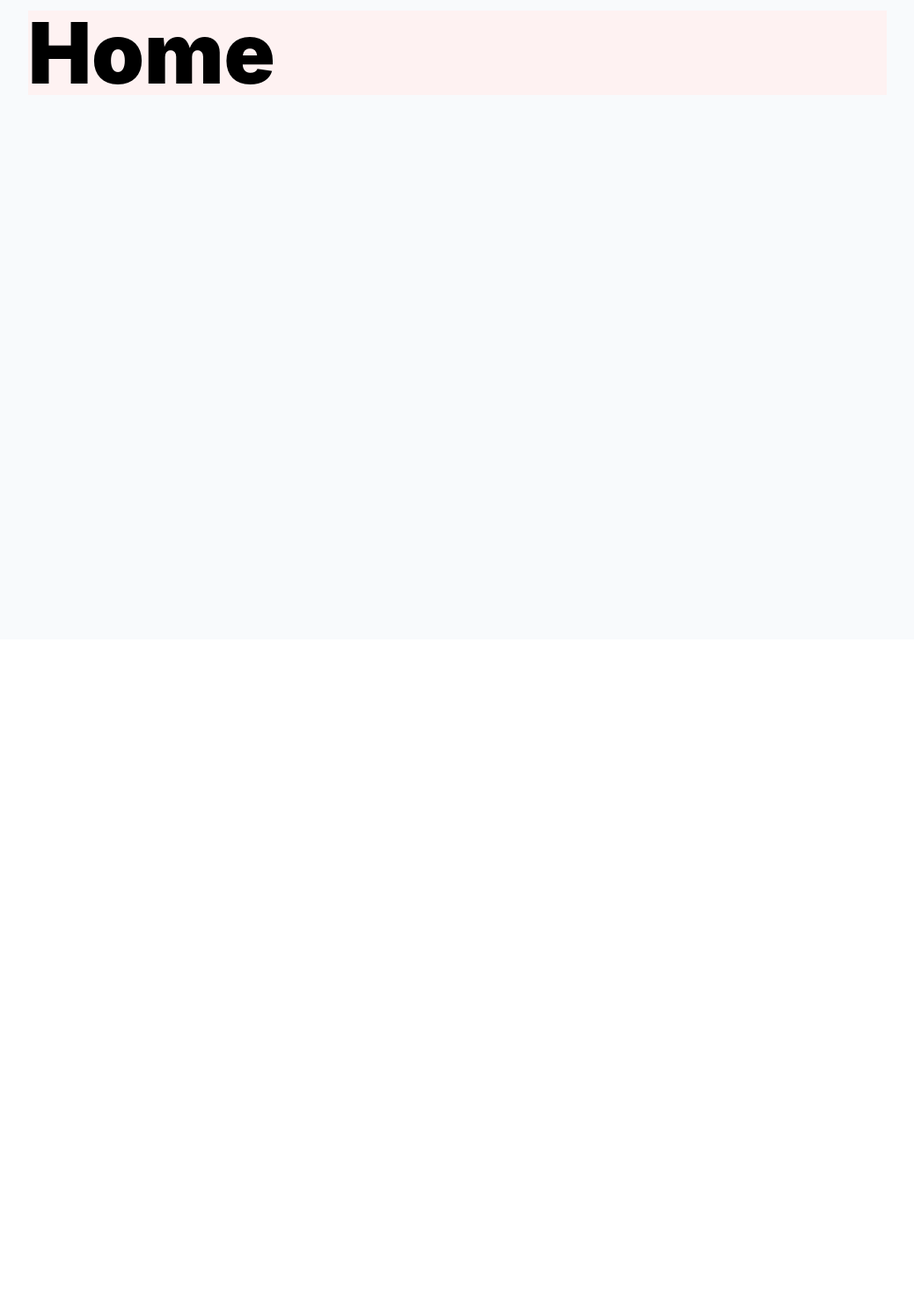
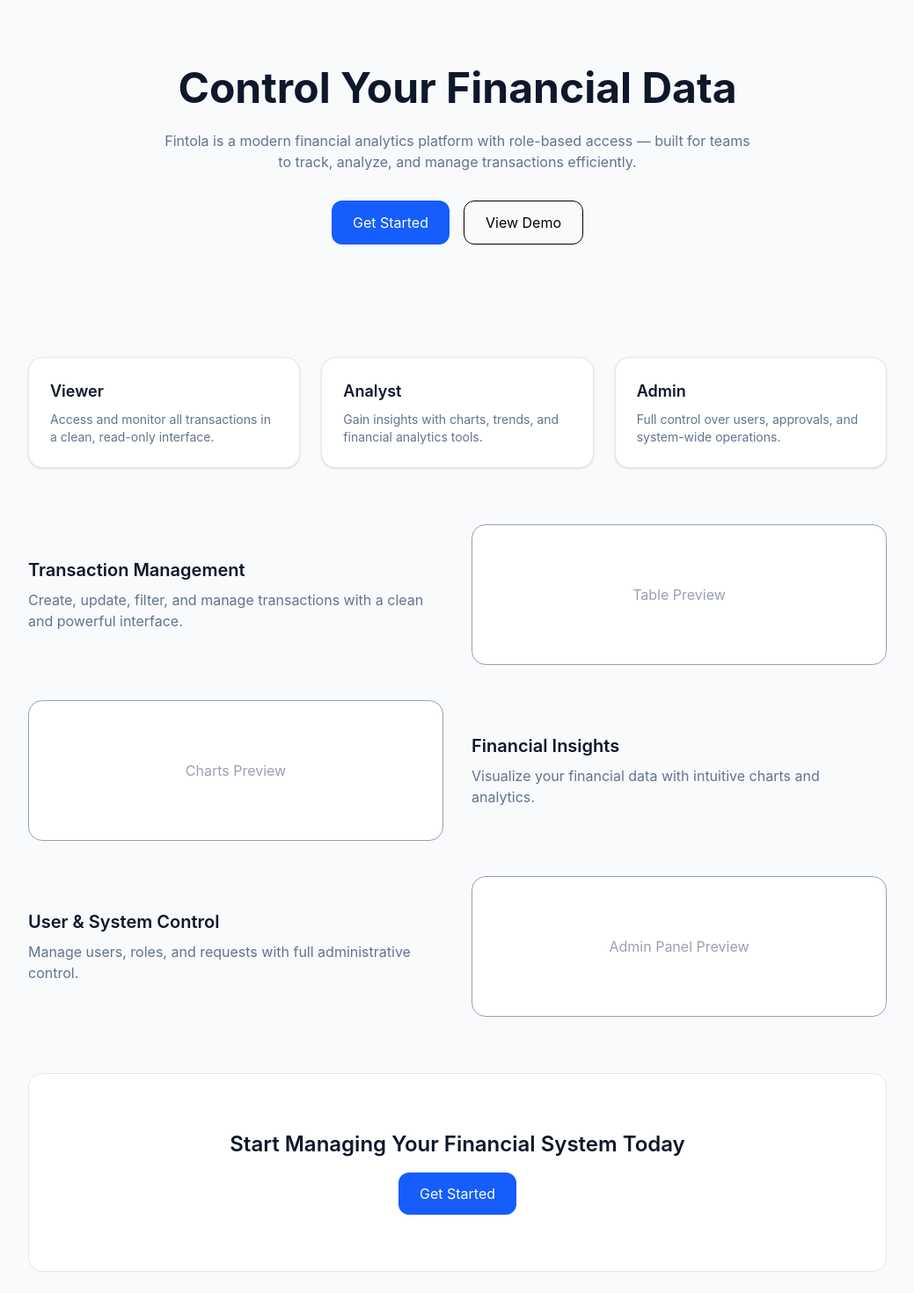
Before and after one commit to Jay31kr/fintola-webApp, a React (Vite) app: page / in a window 1280 px wide. Shown: the part 73-1543 px from the top of the page at 88% size, without its empty margins (120-1159 px from the left). Before the commit the page ends 800 px from the top, so only its background shows below. Built offline with nearby package versions, Linux system fonts and the light colour scheme; no server answers.

Commit message:
feat added Home Page , configured Protected and Public Route

```diff
--- a/src/App.jsx
+++ b/src/App.jsx
@@ -16,7 +16,7 @@
 
         const res = await api.get("/api/v1/auth/me");
 
-        dispatch(setUser(res.data.user));
+        dispatch(setUser(res.data.data.user));
       } catch (err) {
         dispatch(clearUser());
       } finally {
--- /dev/null
+++ b/src/components/ProtectedRoute.jsx
@@ -0,0 +1,38 @@
+import { useSelector } from "react-redux";
+import { Navigate } from "react-router-dom";
+
+const roleHierarchy = {
+  viewer: 1,
+  analyst: 2,
+  admin: 3,
+};
+
+export default function ProtectedRoute({ children, minRole = "viewer" }) {
+  const { isAuthenticated, loading, user } = useSelector(
+    (state) => state.auth
+  );
+
+  if (loading) {
+  return <div className="p-6 text-center">Loading...</div>;
+}
+
+  // 🔐 Not logged in
+  if (!isAuthenticated) {
+    return <Navigate to="/signin" replace />;
+  }
+
+  // 🔒 Role check
+  const userLevel = roleHierarchy[user?.role] || 0;
+  const requiredLevel = roleHierarchy[minRole];
+
+  if (userLevel < requiredLevel) {
+    console.log(userLevel , requiredLevel);
+    return (
+      <div className="p-6 text-center text-red-600">
+        You are not authorized to access this page
+      </div>
+    );
+  }
+
+  return children;
+}
--- /dev/null
+++ b/src/components/PublicRoute.jsx
@@ -0,0 +1,16 @@
+import { useSelector } from "react-redux";
+import { Navigate } from "react-router-dom";
+
+export default function PublicRoute({ children }) {
+  const { isAuthenticated, loading } = useSelector(
+    (state) => state.auth
+  );
+
+  if (loading) return null;
+
+  if (isAuthenticated) {
+    return <Navigate to="/transactions" replace />;
+  }
+
+  return children;
+}
--- a/src/components/User.jsx
+++ b/src/components/User.jsx
@@ -130,17 +130,10 @@
             onClick={() => setEditMode(true)}
             className="text-blue-600 hover:text-blue-700 font-medium"
           >
-            Edit
+           Update
           </button>
         )}
 
-        <button
-          onClick={handleDelete}
-          disabled={loading}
-          className="text-red-600 hover:text-red-700 font-medium disabled:opacity-50"
-        >
-          Delete
-        </button>
       </div>
     </div>
   );
--- a/src/main.jsx
+++ b/src/main.jsx
@@ -15,21 +15,61 @@
 import Home from './pages/Home.jsx'
 import Users from './pages/Users.jsx'
 import CreateTransaction from './pages/Createtransaction.jsx'
+import PublicRoute from './components/PublicRoute.jsx'
+import ProtectedRoute from './components/ProtectedRoute.jsx'
 
 
 
 const router = createBrowserRouter(
   createRoutesFromElements(
     <Route path='/' element={<App/>}>
-      <Route path='' element={<Home/>}/>
-      <Route path='signin' element={<SignIn/>}/>
-      <Route path='signup' element={<SignUp/>}/>
-      <Route path='create-transaction'element={<CreateTransaction/>}/>
-      <Route path='transactions'element={<TransactionList/>}/>
-      <Route path='users' element={<Users/>}/>
-      <Route path='admin-requests' element={<AdminRequest/>}/>
-      <Route path='profile' element={<Profile/>}/>
-      <Route path='insights' element={<Insight/>}/>
+      <Route path='' element={
+        <PublicRoute>
+          <Home/>
+         </PublicRoute>
+        }/>
+      <Route path='signin' element={
+        <PublicRoute>
+          <SignIn/>
+         </PublicRoute>
+        }/>
+      <Route path='signup' element={
+        <PublicRoute>
+          <SignUp/>
+        </PublicRoute>
+        }/>
+<Route
+  path='create-transaction'
+  element={
+    // <ProtectedRoute minRole="admin">
+      <CreateTransaction/>
+    // </ProtectedRoute>
+  }
+/>      <Route path='transactions'element={
+        <ProtectedRoute minRole='viewer'>
+          <TransactionList/>
+        </ProtectedRoute>
+        }/>
+      <Route path='users' element={
+        <ProtectedRoute minRole='admin'>
+          <Users/>
+        </ProtectedRoute>
+        }/>
+      <Route path='admin-requests' element={
+        <ProtectedRoute minRole='admin'>
+          <AdminRequest/>
+        </ProtectedRoute>
+        }/>
+      <Route path='profile' element={
+        <PublicRoute>
+           <Profile/>
+        </PublicRoute>
+       }/>
+      <Route path='insights' element={
+      <ProtectedRoute minRole='analyst'>
+          <Insight/>
+       </ProtectedRoute>
+        }/>
     </Route>
   )
 )
--- a/src/pages/Home.jsx
+++ b/src/pages/Home.jsx
@@ -1,7 +1,140 @@
+import { useNavigate } from "react-router-dom";
 
-export default function Home(){
+export default function Home() {
+  const navigate = useNavigate();
 
-    return (
-        <h1 className="text-8xl font-black bg-red-50">Home</h1>
-    )
+  return (
+    <div className="space-y-16">
+
+      {/* 🔥 HERO */}
+      <section className="text-center py-16">
+        <h1 className="text-4xl md:text-5xl font-bold text-slate-900 mb-6">
+          Control Your Financial Data
+        </h1>
+
+        <p className="text-slate-500 max-w-2xl mx-auto mb-8">
+          Fintola is a modern financial analytics platform with role-based access —
+          built for teams to track, analyze, and manage transactions efficiently.
+        </p>
+
+        <div className="flex justify-center gap-4">
+          <button
+            onClick={() => navigate("/signup")}
+            className="bg-blue-600 text-white px-6 py-3 rounded-xl hover:bg-blue-700 transition"
+          >
+            Get Started
+          </button>
+
+          <button
+            onClick={() => navigate("/transactions")}
+            className="border px-6 py-3 rounded-xl hover:bg-gray-100 transition"
+          >
+            View Demo
+          </button>
+        </div>
+      </section>
+
+      {/* 🔥 ROLE SECTION */}
+      <section className="grid md:grid-cols-3 gap-6">
+
+        {/* Viewer */}
+        <div className="bg-white border border-gray-200 rounded-2xl p-6 shadow-sm">
+          <h3 className="text-lg font-semibold text-slate-900 mb-2">
+            Viewer
+          </h3>
+          <p className="text-sm text-slate-500">
+            Access and monitor all transactions in a clean, read-only interface.
+          </p>
+        </div>
+
+        {/* Analyst */}
+        <div className="bg-white border border-gray-200 rounded-2xl p-6 shadow-sm">
+          <h3 className="text-lg font-semibold text-slate-900 mb-2">
+            Analyst
+          </h3>
+          <p className="text-sm text-slate-500">
+            Gain insights with charts, trends, and financial analytics tools.
+          </p>
+        </div>
+
+        {/* Admin */}
+        <div className="bg-white border border-gray-200 rounded-2xl p-6 shadow-sm">
+          <h3 className="text-lg font-semibold text-slate-900 mb-2">
+            Admin
+          </h3>
+          <p className="text-sm text-slate-500">
+            Full control over users, approvals, and system-wide operations.
+          </p>
+        </div>
+      </section>
+
+      {/* 🔥 FEATURES */}
+      <section className="space-y-10">
+
+        {/* Transactions */}
+        <div className="grid md:grid-cols-2 gap-8 items-center">
+          <div>
+            <h3 className="text-xl font-semibold text-slate-900 mb-2">
+              Transaction Management
+            </h3>
+            <p className="text-slate-500">
+              Create, update, filter, and manage transactions with a clean and powerful interface.
+            </p>
+          </div>
+
+          <div className="bg-white border rounded-2xl h-40 flex items-center justify-center text-gray-400">
+            Table Preview
+          </div>
+        </div>
+
+        {/* Insights */}
+        <div className="grid md:grid-cols-2 gap-8 items-center">
+          <div className="bg-white border rounded-2xl h-40 flex items-center justify-center text-gray-400">
+            Charts Preview
+          </div>
+
+          <div>
+            <h3 className="text-xl font-semibold text-slate-900 mb-2">
+              Financial Insights
+            </h3>
+            <p className="text-slate-500">
+              Visualize your financial data with intuitive charts and analytics.
+            </p>
+          </div>
+        </div>
+
+        {/* Admin */}
+        <div className="grid md:grid-cols-2 gap-8 items-center">
+          <div>
+            <h3 className="text-xl font-semibold text-slate-900 mb-2">
+              User & System Control
+            </h3>
+            <p className="text-slate-500">
+              Manage users, roles, and requests with full administrative control.
+            </p>
+          </div>
+
+          <div className="bg-white border rounded-2xl h-40 flex items-center justify-center text-gray-400">
+            Admin Panel Preview
+          </div>
+        </div>
+
+      </section>
+
+      {/* 🔥 CTA */}
+      <section className="text-center py-16 bg-white border border-gray-200 rounded-2xl">
+        <h2 className="text-2xl font-semibold text-slate-900 mb-4">
+          Start Managing Your Financial System Today
+        </h2>
+
+        <button
+          onClick={() => navigate("/signup")}
+          className="bg-blue-600 text-white px-6 py-3 rounded-xl hover:bg-blue-700 transition"
+        >
+          Get Started
+        </button>
+      </section>
+
+    </div>
+  );
 }
--- a/src/pages/SignIn.jsx
+++ b/src/pages/SignIn.jsx
@@ -36,8 +36,8 @@
 
     try {
       const res = await api.post("/api/v1/auth/signin", formData);
-
-      dispatch(setUser(res.data.user));
+        console.log(res , res.data , res.data.data , res.data.data.user);
+      dispatch(setUser(res.data.data.user));
       toast.success("Logged in successfully");
       navigate("/transactions");
 
--- a/src/store/features/AuthSlice.js
+++ b/src/store/features/AuthSlice.js
@@ -3,7 +3,7 @@
 const initialState = {
   user: null,
   isAuthenticated: false,
-  loading: false,
+  loading: true,
 };
 
 const authSlice = createSlice({
```
